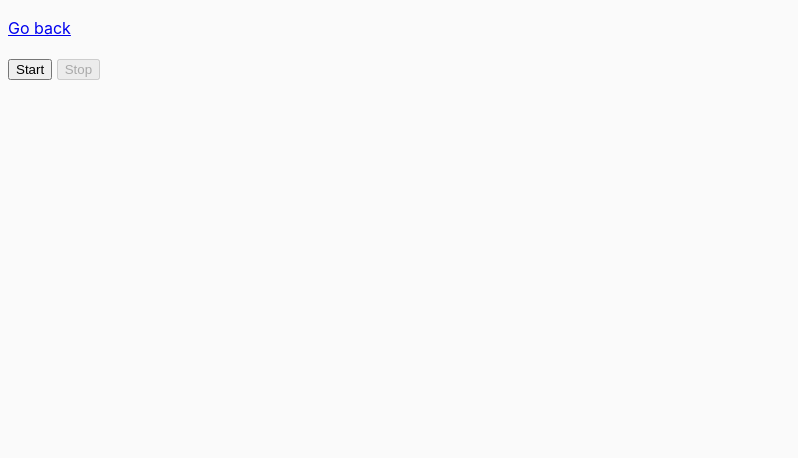
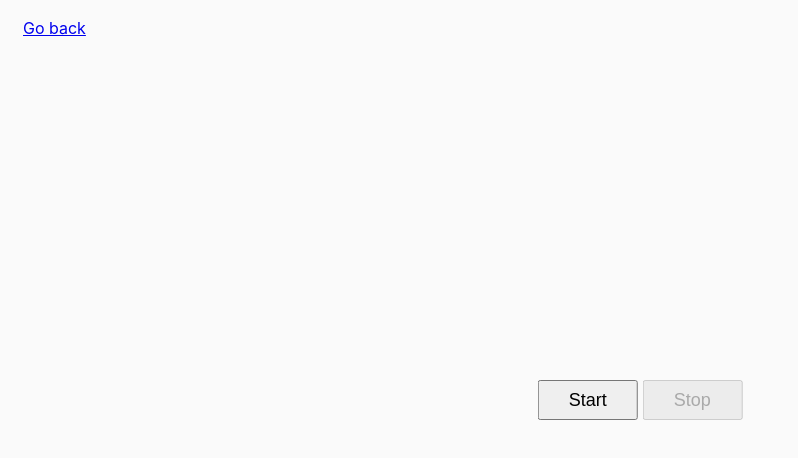
Before and after one commit to VadymMelnyk21/goit-js-hw-09, a website built with Parcel: page src/01-color-switcher.html in a window 1280 px wide. Shown: the whole page, without its empty margins (0-798 px from the left). Built offline with nearby package versions, Linux system fonts and the light colour scheme.

Commit message:
разметка color-switcher

```diff
--- a/src/01-color-switcher.html
+++ b/src/01-color-switcher.html
@@ -7,12 +7,14 @@
     <link rel="stylesheet" href="css/common.css" />
   </head>
   <body>
-    <p><a href="index.html">Go back</a></p>
-
     <section class="section-color-switcher">
       <div class="container-color-switcher">
-        <button type="button" data-start>Start</button>
-        <button type="button" data-stop>Stop</button>
+        <p><a href="index.html">Go back</a></p>
+
+        <div class="box-color-switcher">
+          <button class="button-color-switcher" type="button" data-start>Start</button>
+          <button class="button-color-switcher" type="button" data-stop>Stop</button>
+        </div>
       </div>
     </section>
 
--- a/src/css/common.css
+++ b/src/css/common.css
@@ -3,8 +3,8 @@
 }
 
 body {
-  font-family: -apple-system, BlinkMacSystemFont, 'Segoe UI', Roboto,
-    Oxygen-Sans, Ubuntu, Cantarell, 'Helvetica Neue', sans-serif;
+  font-family: -apple-system, BlinkMacSystemFont, 'Segoe UI', Roboto, Oxygen-Sans, Ubuntu, Cantarell,
+    'Helvetica Neue', sans-serif;
   -webkit-font-smoothing: antialiased;
   -moz-osx-font-smoothing: grayscale;
   background-color: #fafafa;
@@ -16,3 +16,25 @@ img {
   display: block;
   max-width: 100%;
 }
+
+/* color-switcher start */
+.section-color-switcher {
+  margin: 10px auto;
+}
+.container-color-switcher {
+  padding: 0 15px;
+}
+.box-color-switcher {
+  position: absolute;
+  top: 50%;
+  left: 50%;
+  transform: translate(-50%, -50%);
+}
+.button-color-switcher {
+  width: 100px;
+  height: 40px;
+  font-size: 18px;
+
+  cursor: pointer;
+}
+/* color-switcher end */
```
